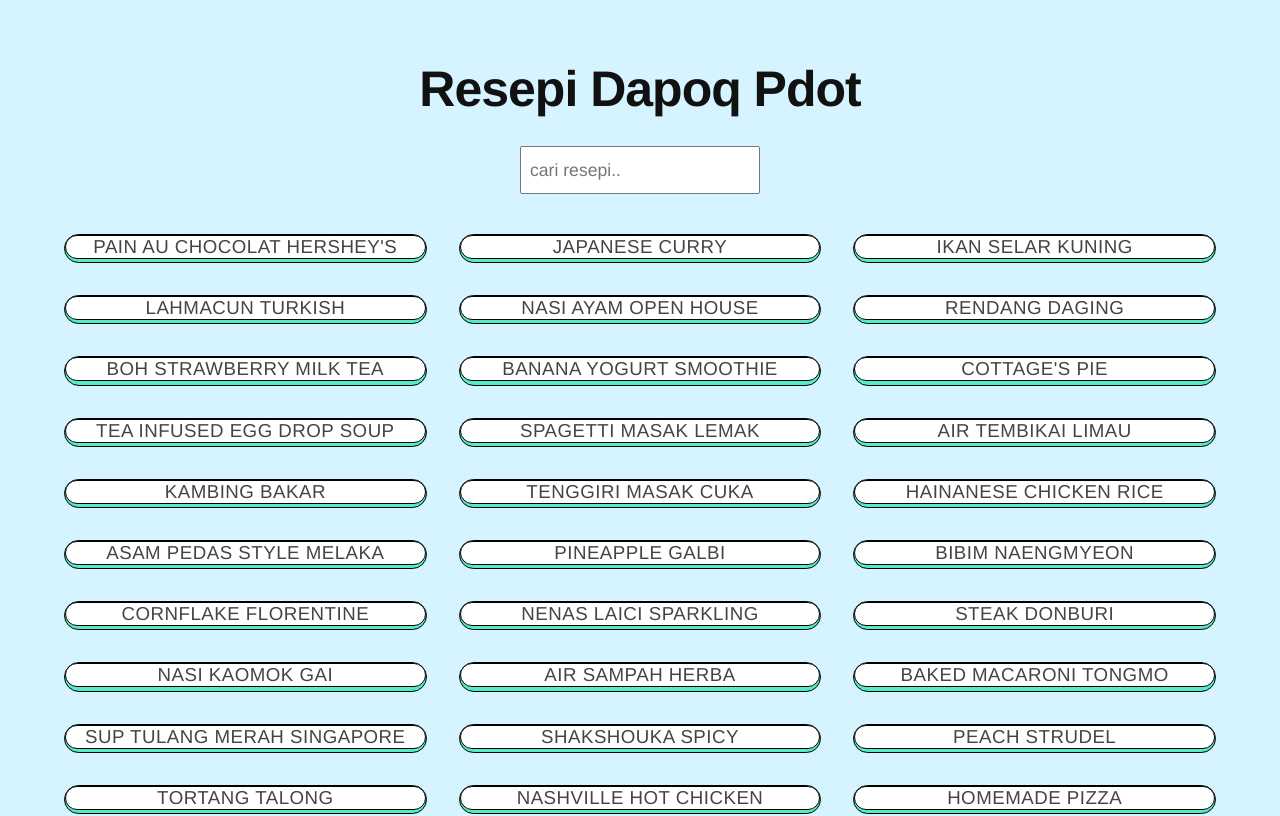
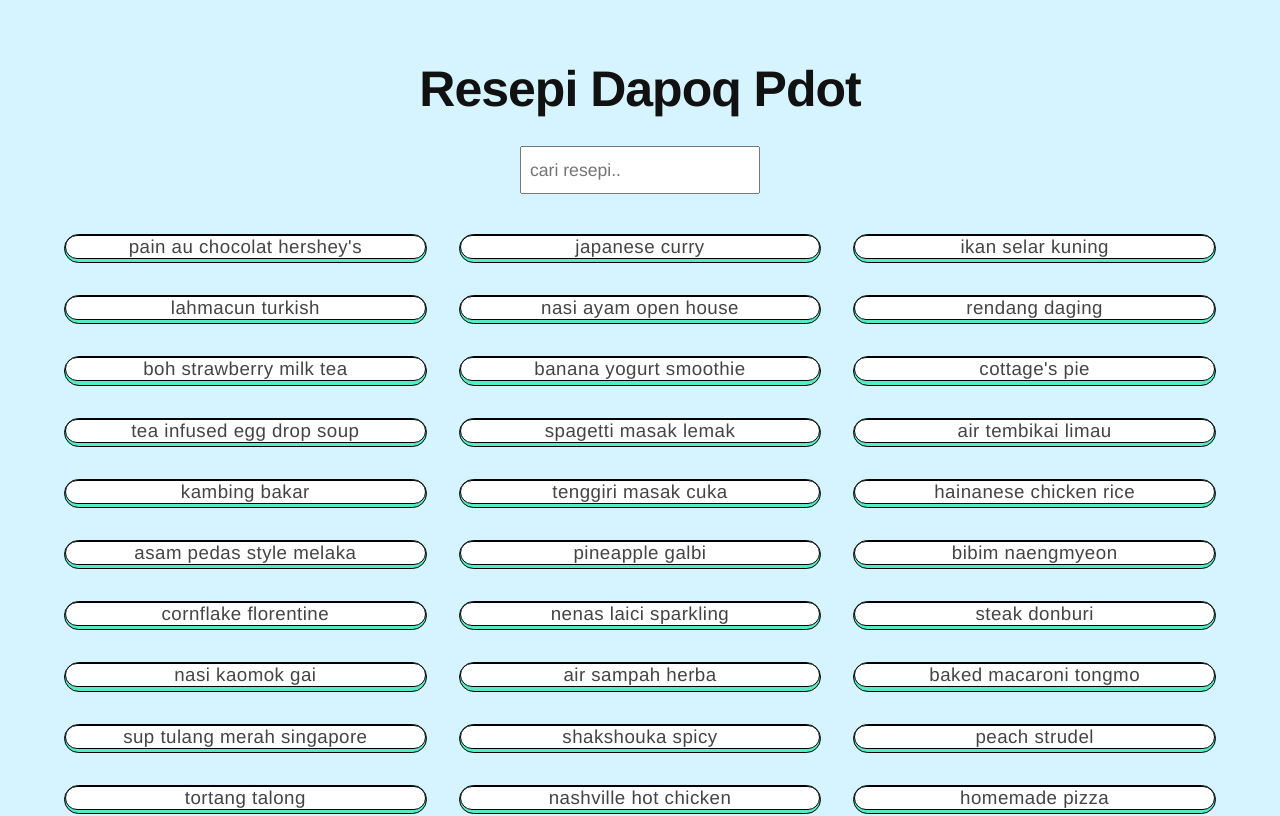
Before and after one commit to luhamoza/resipi-dapoqpdot, a React (Vite) app: page / in a window 1280 px wide. Shown: the top 816 px of the page. Built offline with nearby package versions, Linux system fonts and the light colour scheme.

Commit message:
fix: change similar id key

```diff
--- a/src/app.css
+++ b/src/app.css
@@ -68,7 +68,7 @@ input {
   color: #444;
   margin-bottom: 0.2rem;
   background: #ffffff;
-  text-transform: uppercase;
+  /* text-transform: uppercase; */
   border-radius: 1rem;
   font-weight: 400;
   letter-spacing: 0.03rem;
--- a/src/resipi.js
+++ b/src/resipi.js
@@ -54,7 +54,7 @@ export default [
     img: "https://p16-sign-va.tiktokcdn.com/tos-maliva-p-0068/b72af7d1fd7e4845877fa3a4c07c60db_1681879693~tplv-f5insbecw7-1:480:480.jpeg?x-expires=1687719600&x-signature=hAur9TbYuO9Vf40aYe2amqvJQwQ%3D",
   },
   {
-    id: 11,
+    id: 131,
     resipi: "tea infused egg drop soup",
     link: "https://www.tiktok.com/@dapoq_pdot/video/7223238656780176641",
     img: "https://p16-sign-sg.tiktokcdn.com/tos-alisg-p-0037/feecce1965f84641a508720eb409b0eb_1681792502~tplv-efzqqlc8t1-1:480:480.jpeg?x-expires=1687719600&x-signature=MJbAwJKmXdnyXS4YX3PeV08Z5LI%3D",
@@ -306,7 +306,7 @@ export default [
     img: "https://p16-sign-va.tiktokcdn.com/tos-useast2a-p-0037-aiso/05313b53fa5642549394d481b738a571_1665230147~tplv-f5insbecw7-1:480:480.jpeg?x-expires=1687719600&x-signature=j43Veqg%2FXvGBpIfxuH6lCTyuCfo%3D",
   },
   {
-    id: 51,
+    id: 132,
     resipi: "udang mala",
     link: "https://www.tiktok.com/@dapoq_pdot/video/7149130041622793499",
     img: "https://p16-sign-va.tiktokcdn.com/tos-useast2a-p-0037-aiso/bc3039e3235f46e0b5415c0b40062c99_1664536600~tplv-f5insbecw7-1:480:480.jpeg?x-expires=1687719600&x-signature=5QVgQ%2Bl618zDG%2Fs8XBVrh%2B8IZgc%3D",
```
